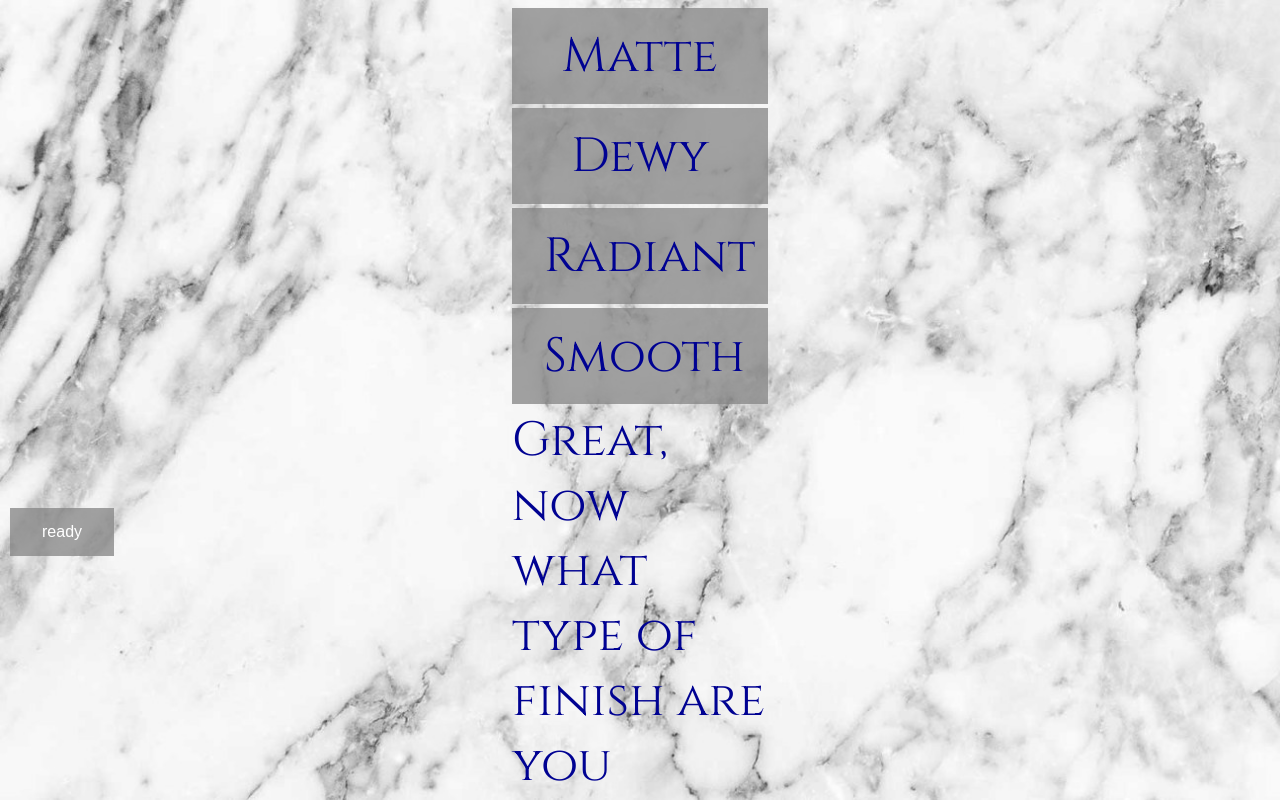
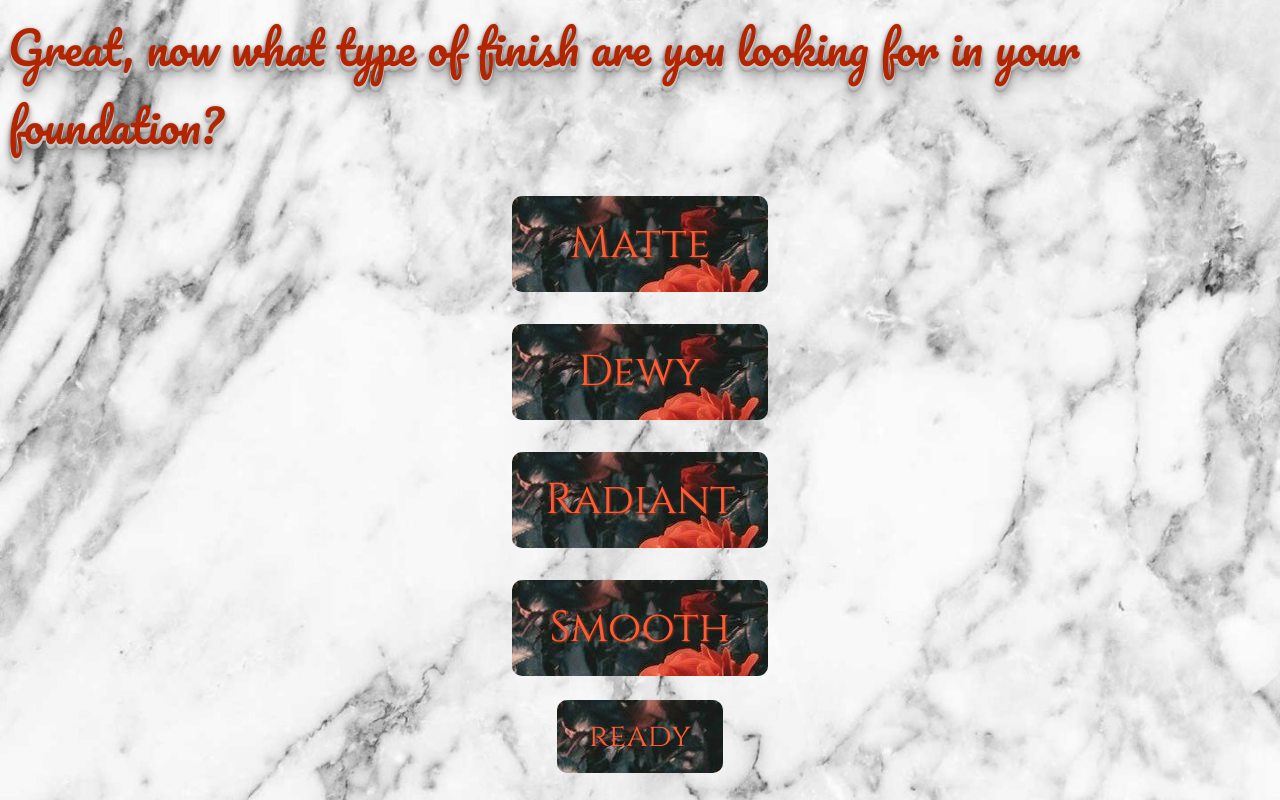
Before and after one commit to madelinewong/makeyourface, a React (Create React App) app: page / in a window 1280 px wide. Both pictures are taken after a click on the button "next!". Shown: the top 800 px of the page. Built offline with nearby package versions, Linux system fonts and the light colour scheme.

Commit message:
finished styling all components of the app.

```diff
--- a/src/App.css
+++ b/src/App.css
@@ -1,8 +1,4 @@
 body {
-    /* background-image: url("marble.jpg");
-    background-repeat: no-repeat;
-    background-size: 100%;
-    image-rendering: auto; */
     background: url("marble.jpg") no-repeat center center fixed;
     -webkit-background-size: cover;
     -moz-background-size: cover;
@@ -17,51 +13,65 @@ body {
     justify-content: center;
     margin-top: 1.5rem;
     margin-bottom: 1.5rem;
-    padding-top: 4rem;
-    padding-left: 6rem;
-    padding-right: 6rem;
-    padding-bottom: 4rem;
+    padding-top: 6rem;
+    padding-left: 8rem;
+    padding-right: 8rem;
+    padding-bottom: 6rem;
     margin-left: auto;
     margin-right: auto;
-    width: 30rem;
-}
-
-.first {
-    display: flex;
-    justify-content: center;
-    margin-left: 50rem;
-    color:		#000292;
-    text-shadow: 2px 2px 5px #4e2b29;
-    font-family: 'Cinzel', serif;
-    font-size: 3rem;
-    width: 10rem;
+    width: 28rem;
+    border-radius: 4rem;
 }
 
 .vert-button--btn {
     display: block;
     flex-direction: column;
+    margin-top: 2rem;
     margin-left: auto;
     margin-right: auto;
     font-family: 'Cinzel', serif;
-    font-size: 3rem;
-    color: #000292;
+    font-size: 2.7rem;
+    color: #ff5c33;
+    text-shadow: 1px 1px 2px #94321a;
     height: 6rem;
     width: 16rem;
     justify-content: center;
 }
 
+.vert-button--btn1 {
+    display: flex;
+    margin-left: auto;
+    margin-right: auto;
+    justify-content: center;
+    font-family: 'Pacifico', cursive;
+    font-size: 3rem;
+    text-shadow: 1px 1px 2px white,  1px 1px 3px #631010, 0 2px 0 #c9c9c9, 0 3px 0 #bbbbbb, 0 4px 0 #b9b9b9, 0 5px 0 #aaaaaa, 0 6px 1px rgba(0, 0, 0, 0.1), 0 0 5px rgba(0, 0, 0, 0.1), 0 1px 3px rgba(0, 0, 0, 0.3), 0 3px 5px rgba(0, 0, 0, 0.2), 0 5px 10px rgba(0, 0, 0, 0.25), 0 10px 10px rgba(0, 0, 0, 0.2), 0 20px 20px rgba(0, 0, 0, 0.15);
+    color: #b32400;
+}
+
+.vert-button--btn3 {
+    display: flex;
+    margin-left: auto;
+    margin-right: auto;
+    justify-content: center;
+    font-family: 'Pacifico', cursive;
+    font-size: 2.8rem;
+    text-shadow:  0 1px 0 #cccccc, 0 2px 0 #c9c9c9, 0 3px 0 #bbbbbb, 0 4px 0 #b9b9b9, 0 5px 0 #aaaaaa, 0 6px 1px rgba(0, 0, 0, 0.1), 0 0 5px rgba(0, 0, 0, 0.1), 0 1px 3px rgba(0, 0, 0, 0.3), 0 3px 5px rgba(0, 0, 0, 0.2), 0 5px 10px rgba(0, 0, 0, 0.25), 0 10px 10px rgba(0, 0, 0, 0.2), 0 20px 20px rgba(0, 0, 0, 0.15);
+    color: #b32400;
+}
+
+
 button {
     display: flex;
     justify-content: center;
+    border-radius: 10px;
+    background-image: url("roses.jpg");
     margin-left: auto;
     margin-right: auto;
     padding-left: 30rem;
-    background-color: 	#858585c2;
     border: none;
-    color: white;
     padding: 15px 32px;
     text-align: center;
-    text-decoration: none;
     display: inline-block;
     font-size: 16px;
     margin: 4px 2px;
@@ -70,6 +80,17 @@ button {
     transition-duration: 0.4s;
 }
 
+.skinTypeButton {
+    display: flex;
+    justify-content: center;
+    margin-left: auto;
+    margin-right: auto;
+    margin-top: 1.5rem;
+    color:#ff5c33;
+    font-size: 2rem;
+    font-family: 'Cinzel', serif;
+}
+
 button:hover {
-    box-shadow: 0 12px 16px 0 rgba(0,0,0,0.24),0 17px 50px 0 rgba(0,0,0,0.19);
+    box-shadow: 1px 2px 4px 0 #dd9482,  0 12px 16px 0  #661400;
 }
--- a/src/main/Finish.js
+++ b/src/main/Finish.js
@@ -2,16 +2,17 @@ import React from 'react';
 // import './main/Finish.css';
 
 const Finish = props => (
-    <div>
-        <style>
+     <div>
+<style>
+        @import url('https://fonts.googleapis.com/css?family=Pacifico');
         @import url('https://fonts.googleapis.com/css?family=Cinzel');
 </style>
+<span className="vert-button--btn3">Great, now what type of finish are you looking for in your foundation?</span>
         <button onClick={e => props.onFinishType(e.target.textContent)} className="vert-button--btn">Matte</button>
         <button onClick={e => props.onFinishType(e.target.textContent)} className="vert-button--btn">Dewy</button>
         <button onClick={e => props.onFinishType(e.target.textContent)} className="vert-button--btn">Radiant</button>
         <button onClick={e => props.onFinishType(e.target.textContent)} className="vert-button--btn">Smooth</button>
-        <span className="vert-button--btn">Great, now what type of finish are you looking for in your foundation?</span>
-        <button onClick={() => props.changePlace('Results')}>ready</button>
+        <button className="skinTypeButton" onClick={() => props.changePlace('Results')}>ready</button>
     </div>
 )
 
--- a/src/main/Results.js
+++ b/src/main/Results.js
@@ -17,7 +17,7 @@ import comboDewy from "../images/comboDewy.jpg";
 
 const Results = props => {
   if (props.skinType === "oily" && props.finish === "Matte") {
-    return <img src={oilyMatte} className="all"/>;
+    return <img src={oilyMatte} className="all" />;
   }
   if (props.skinType === "oily" && props.finish === "Radiant") {
     return <img src={oilyRadiant} className="all" />;
--- a/src/main/SkinType.js
+++ b/src/main/SkinType.js
@@ -3,17 +3,15 @@ import React from 'react';
 
 const SkinType = props => (
     <div className="skinTypeContainer">
-    {/* <style>
-@import url('https://fonts.googleapis.com/css?family=Lobster');
-</style> */}
 <style>
+@import url('https://fonts.googleapis.com/css?family=Pacifico');
 @import url('https://fonts.googleapis.com/css?family=Cinzel');
 </style>
         <span className="vert-button--btn1"> Okay, let's get started. What type of skin do you have?</span>
         <button onClick={e => props.onSkinType(e.target.textContent)} className="vert-button--btn">oily</button>
         <button onClick={e => props.onSkinType(e.target.textContent)} className="vert-button--btn">combo</button>
         <button onClick={e => props.onSkinType(e.target.textContent)} className="vert-button--btn">dry</button>
-        <button className="button1" onClick={() => props.changePlace('finish')} className="next">next!</button>
+        <button className="skinTypeButton" onClick={() => props.changePlace('finish')}>next!</button>
     </div>
 )
 export default SkinType;
```
Also changed, not shown: src/daisies.jpg (added).
